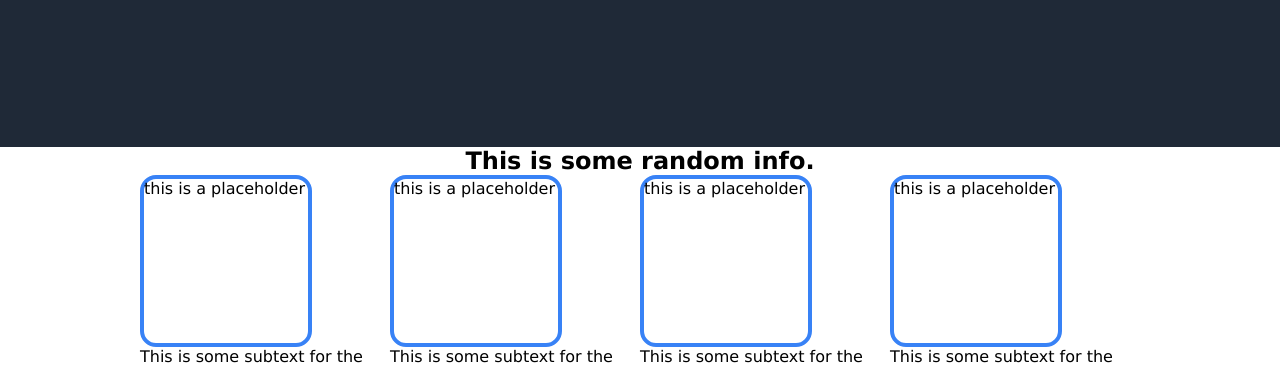
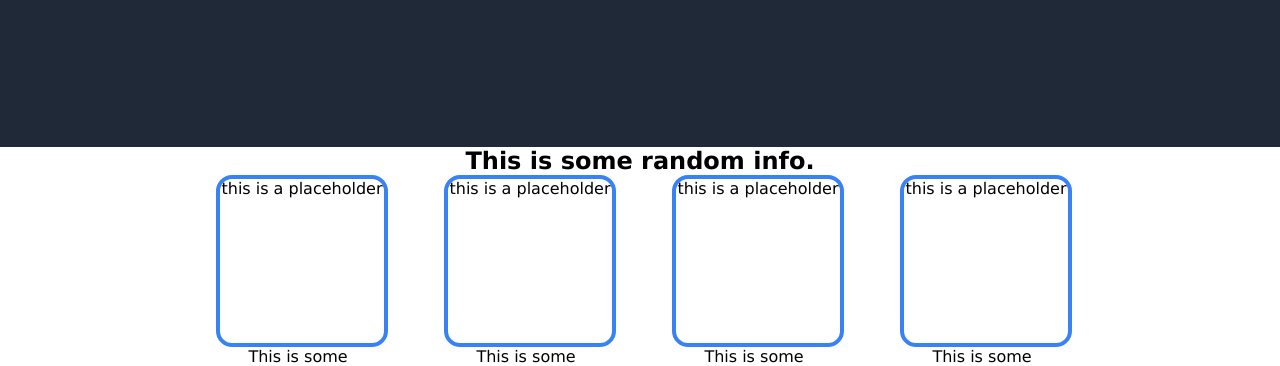
Before and after one commit to thatoneguy087/odin-landing-page, a plain HTML site: page index.html in a window 1280 px wide. Shown: the part 419-785 px from the top of the page. Drawn offline with Linux system fonts and the light colour scheme.

Commit message:
Align info boxes in info block

```diff
--- a/styles.css
+++ b/styles.css
@@ -96,11 +96,12 @@ header a {
   display: flex;
   flex-direction: column;
   align-items: center;
+  text-align: center;
 }
 
 .info-bar .info-chunk{
   display: flex;
-  justify-content: center;
+  gap: 64px;
 }
 
 .info-bar .placeholder-box {
@@ -109,3 +110,7 @@ header a {
   border: 4px solid #3882F6;
   border-radius: 16px;
 }
+
+.info-bar .info {
+  max-width: 164px;
+}
```
